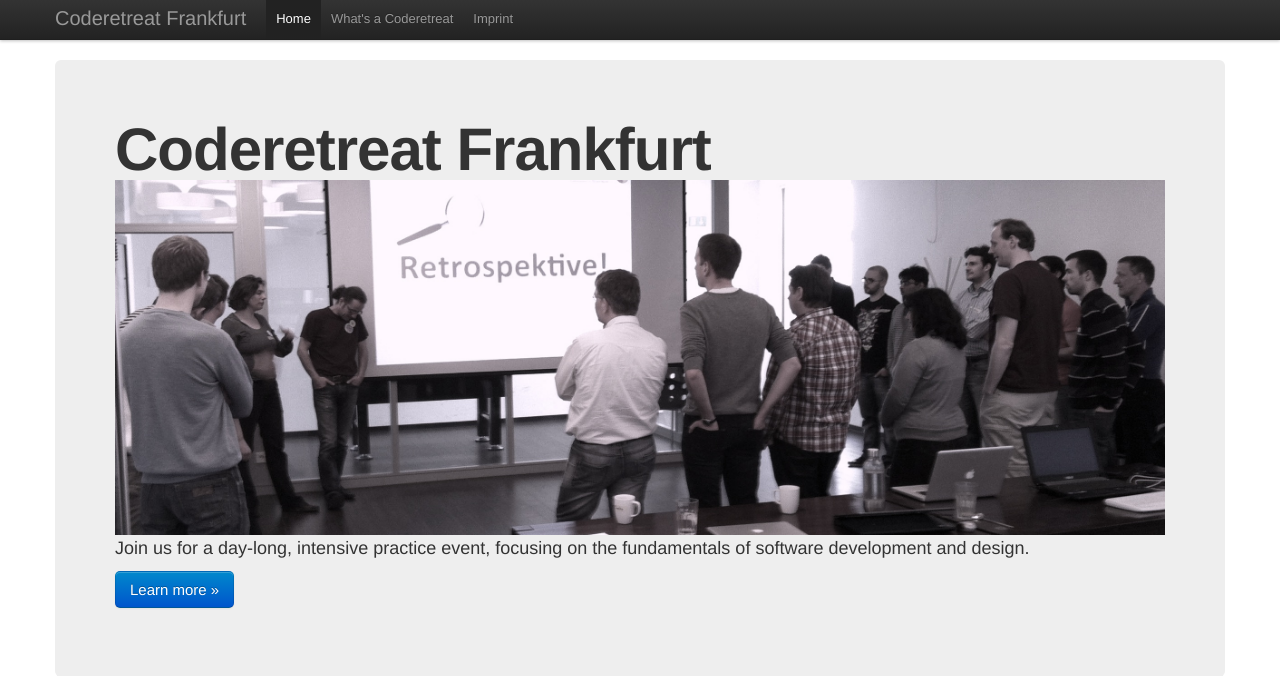
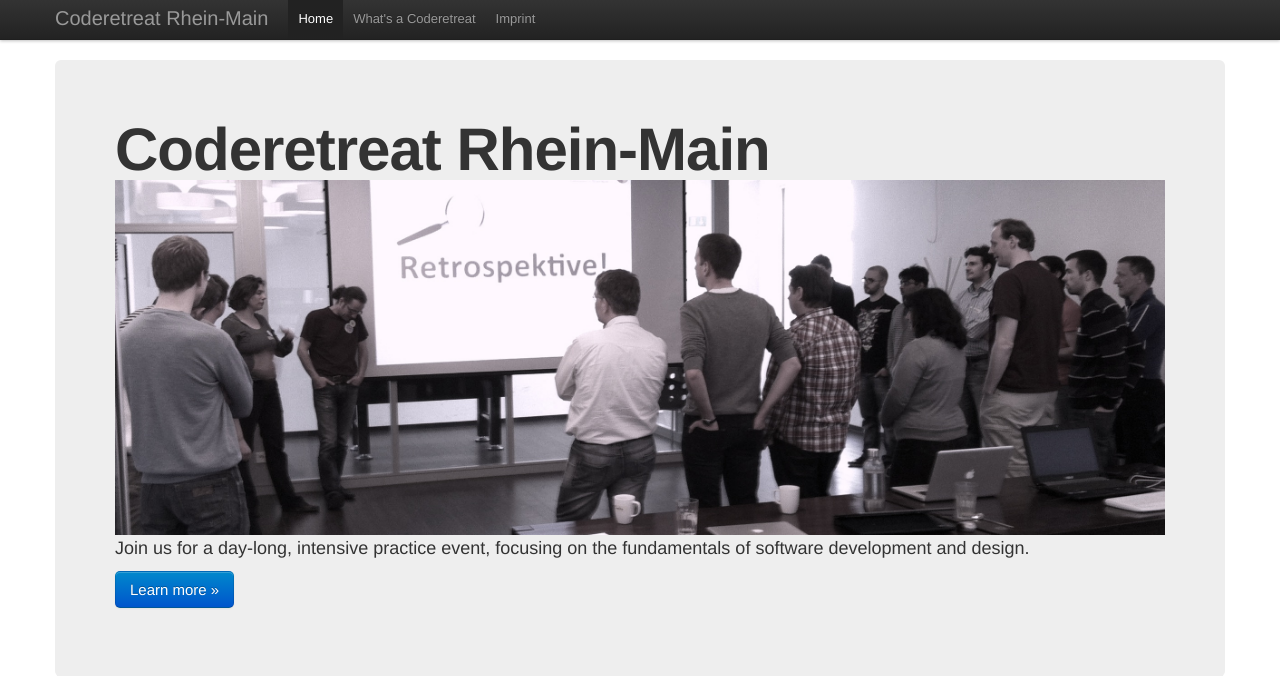
Before and after one commit to softwerkskammer/coderetreat-rhein-main.com, a Django app: page / in a window 1280 px wide. Shown: the top 676 px of the page. Run offline with Django 3.2, Linux system fonts and the light colour scheme; some libraries are stand-ins or nearby versions.

Commit message:
small fixes

```diff
--- a/coderetreat/base/templates/base.html
+++ b/coderetreat/base/templates/base.html
@@ -31,7 +31,7 @@
             <span class="icon-bar"></span>
             <span class="icon-bar"></span>
           </a>
-          <a class="brand" href="#">Coderetreat Frankfurt</a>
+          <a class="brand" href="#">Coderetreat Rhein-Main</a>
           <div class="nav-collapse">
             <ul class="nav">
               <li class="{% block home_navitem_style %}{% endblock %}">
--- a/coderetreat/base/templates/home.html
+++ b/coderetreat/base/templates/home.html
@@ -6,7 +6,7 @@
 
 {% block content %}
     <div class="hero-unit">
-      <h1>Coderetreat Frankfurt</h1>
+      <h1>Coderetreat Rhein-Main</h1>
         <img src="{{ STATIC_URL }}img/retrospective.jpg" alt=""/>
         <p>Join us for a day-long, intensive practice event, focusing on the fundamentals of software development and design.</p>
         <p><a class="btn btn-primary btn-large" href="{% url learnmore %}">Learn more &raquo;</a></p>
--- a/coderetreat/urls.py
+++ b/coderetreat/urls.py
@@ -1,7 +1,13 @@
 # -*- coding: utf-8 -*-
 
 from django.conf.urls import patterns, include, url
+from coderetreat import settings
 
 urlpatterns = patterns('',
     url(r"", include("coderetreat.base.urls"))
 )
+
+if not settings.DEBUG:
+    urlpatterns += patterns('',
+        (r'^static/(?P<path>.*)$', 'django.views.static.serve', {'document_root': settings.STATIC_ROOT}),
+    )
```
